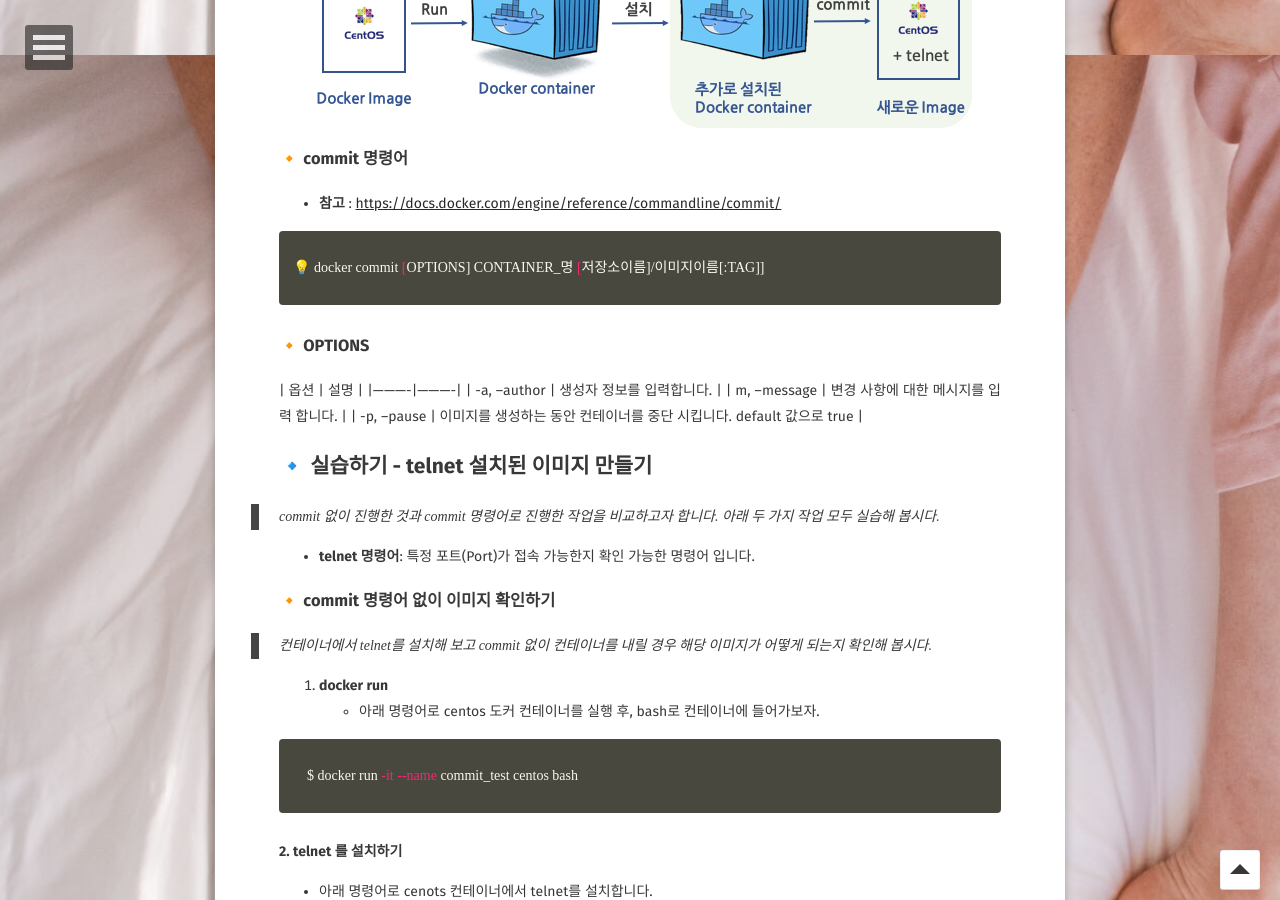
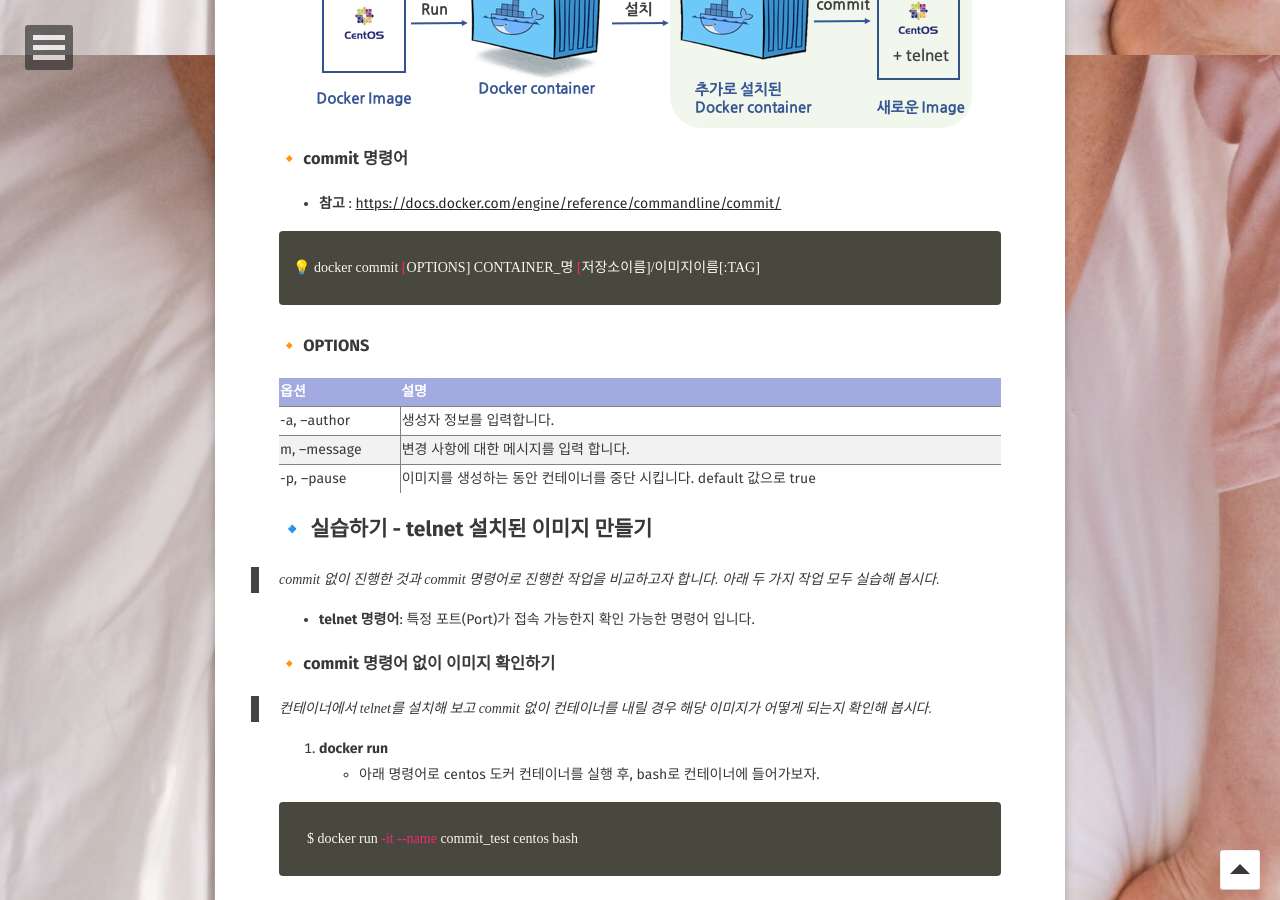
Before and after one commit to JUNGEEYOU/JUNGEEYOU.github.io, a Jekyll site: the page built from _posts/2020-03-29-docker-3-post.md, in a window 1280 px wide and 900 px high, scrolled down 1745 px. Built offline with Jekyll 4.4.1, drawn with Linux system fonts in a browser that asks for light colours; some web fonts are replaced; comment, search, counter and statistics services are not loaded.

Commit message:
도커 이미지 만들기

```diff
--- a/_posts/2020-03-29-docker-3-post.md
+++ b/_posts/2020-03-29-docker-3-post.md
@@ -58,15 +58,16 @@ excerpt: "docker 이미지 만들기"
 
 - **참고** : [https://docs.docker.com/engine/reference/commandline/commit/](https://docs.docker.com/engine/reference/commandline/commit/)
 {% highlight bash %}
-💡 docker commit [OPTIONS] CONTAINER_명 [저장소이름]/이미지이름[:TAG]]
+💡 docker commit [OPTIONS] CONTAINER_명 [저장소이름]/이미지이름[:TAG]
 {% endhighlight %}
 ### 🔸 OPTIONS
+
  | 옵션 |  설명  |
  |----------|----------|
  | -a, --author | 생성자 정보를 입력합니다.   |
  | m, --message | 변경 사항에 대한 메시지를 입력 합니다.    |
  | -p, --pause | 이미지를 생성하는 동안 컨테이너를 중단 시킵니다. default 값으로 true  |
-{:.inner-borders}
+ {:.inner-borders}
 
 ## 🔹 실습하기  - telnet 설치된 이미지 만들기
 
```
